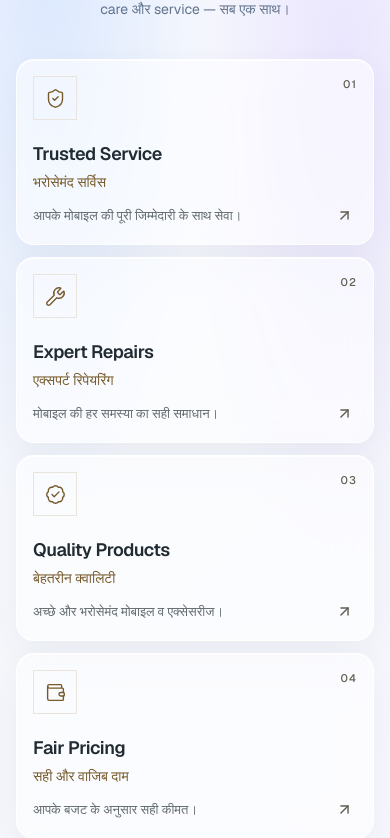
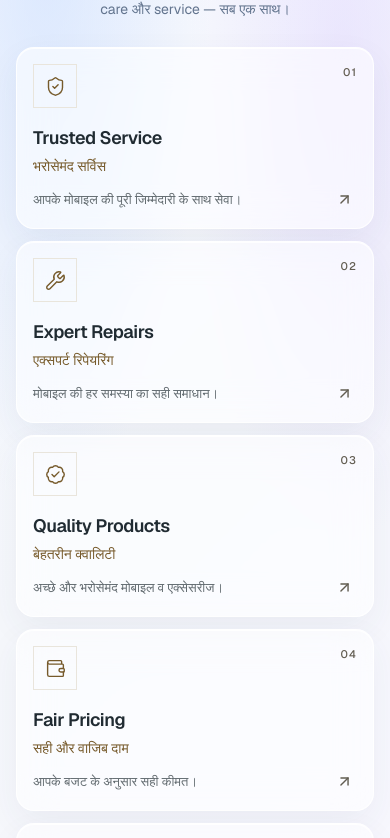
Before and after one commit to ShahbajKhan05/mr-mobile-wala-repairs, a Next.js app: page / in a window 390 px wide. Shown: the part 4760-5598 px from the top of the page. Built offline with nearby package versions, Linux system fonts and the light colour scheme.

Commit message:
Improve mobile-first spacing and card layout

```diff
--- a/src/components/WhyChooseUs.tsx
+++ b/src/components/WhyChooseUs.tsx
@@ -50,12 +50,12 @@ export default function WhyChooseUs() {
   return (
     <section
       aria-labelledby="why-choose-heading"
-      className="glass-page px-4 py-14 sm:px-8 sm:py-20 lg:px-12 lg:py-24"
+      className="glass-page px-4 py-10 sm:px-8 sm:py-20 lg:px-12 lg:py-24"
     >
       <div className="mx-auto max-w-[1200px]">
 
         {/* Section Heading */}
-        <div className="mb-9 text-center sm:mb-14">
+        <div className="mb-6 text-center sm:mb-14">
           <p className="mb-3 text-[10px] font-bold uppercase tracking-[0.3em] text-indigo-600">
             The MR MOBILE WALA REPAIRS Difference
           </p>
@@ -84,7 +84,7 @@ export default function WhyChooseUs() {
             return (
               <article
                 key={feature.number}
-                className="glass-card group relative rounded-[24px] p-5 sm:rounded-[28px] sm:p-7"
+                className="glass-card group relative rounded-[20px] p-4 sm:rounded-[28px] sm:p-7"
               >
                 <div className="flex items-start justify-between">
                   <div className="flex h-11 w-11 items-center justify-center border border-[#E9E5DC] text-[#765A2B] transition-all duration-300 group-hover:border-[#A58A5B] group-hover:bg-[#A58A5B] group-hover:text-white">
@@ -96,7 +96,7 @@ export default function WhyChooseUs() {
                   </span>
                 </div>
 
-                <h3 className="mt-5 text-lg font-semibold tracking-tight text-[#202B32]">
+                <h3 className="mt-4 text-lg font-semibold tracking-tight text-[#202B32]">
                   {feature.title}
                 </h3>
 
```
